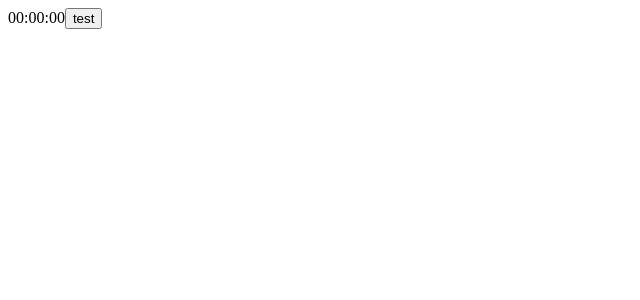
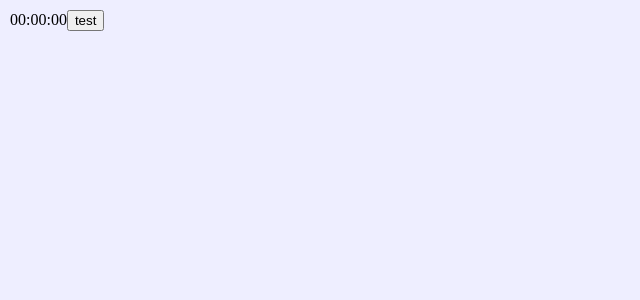
Before and after one commit to rpivo/timeward-react, a React app: page / in a window 1280 px wide. Shown: the top 300 px of the page, without its empty margins (0-640 px from the left). Built offline with nearby package versions, Linux system fonts and the light colour scheme; the HTML template or start-up script is replaced by a standard one.

Commit message:
set up Dashboard as a styled-component

```diff
--- a/src/pages/Dashboard.tsx
+++ b/src/pages/Dashboard.tsx
@@ -1,6 +1,12 @@
 import React from 'react';
 import { Timer } from '@components/Timer';
+import StyledDashboard from '@pages/styles/Dashboard.styled';
 
 export class Dashboard extends React.Component {
-    render(): JSX.Element { return <Timer />; }
+render(): JSX.Element { return (
+    <StyledDashboard>
+        <Timer />
+    </StyledDashboard>
+  );
 }
+}
--- /dev/null
+++ b/src/pages/styles/Dashboard.styled.tsx
@@ -0,0 +1,10 @@
+import styled from 'styled-components';
+
+const StyledDashboard = styled.div`
+  background: #EEF;
+  position: absolute;
+  top: 0; right: 0; bottom: 0; left: 0;
+  padding: 10px;
+`;
+
+export default StyledDashboard;
```
Also changed, not shown: 1 other file (tests, documents, lock files or other folders).
